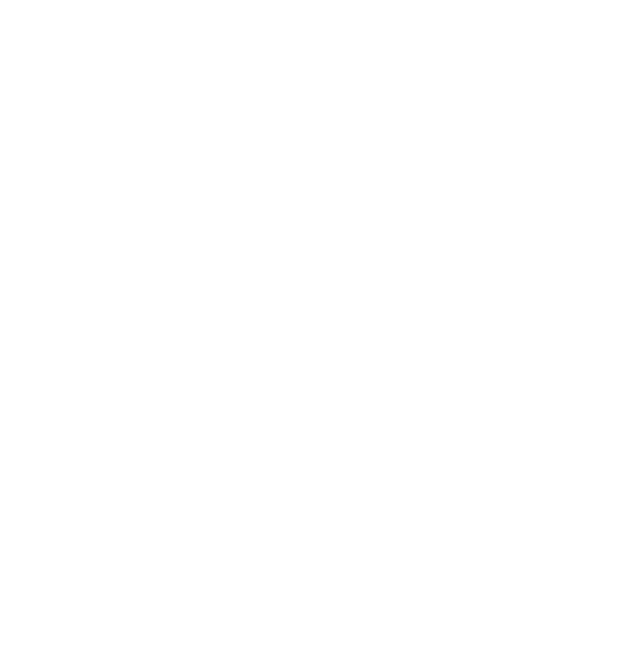
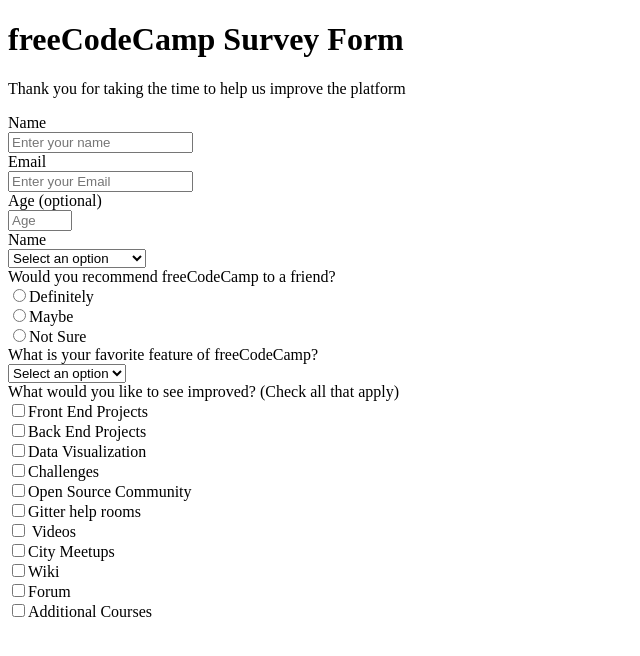
Before and after one commit to codingcity4747/Microverse_Trial_2_Ashraf_Jose, a plain HTML site: page index.html in a window 1280 px wide. Shown: the whole page, without its empty margins (0-640 px from the left). Drawn offline with Linux system fonts and the light colour scheme.

Commit message:
add html tags

```diff
--- a/index.html
+++ b/index.html
@@ -2,25 +2,69 @@
 <html lang="en">
   <head>
     <meta charset="UTF-8">
-    <title>Fork Me! FCC: Test Suite Template</title>
+    <title>Survey Page</title>
     <link rel="stylesheet" href="css/style.css">
   </head>
 
   <body>
+    <h1 id="title">freeCodeCamp Survey Form</h1>
+    <p id="description">
+      Thank you for taking the time to help us improve the platform
+    </p>
+
+    <form action="post" id="survey-form">
+      <label id="name-label" for="name">Name</label><br>
+      <input type="text" id="name" required placeholder="Enter your name"/><br>
+
+      <label id ="email-label" for="email">Email</label><br>
+      <input type="email" id="email-label" required placeholder="Enter your Email"/><br>
+      <label id="number-label" for="age">Age (optional)</label><br>
+      <input type="number" id="age" min="20" max="100" placeholder="Age"/><br>
+
+      <label for="name">Name</label><br>
+      <select id="dropdown">
+        <option value="default">Select an option</option>
+        <option value="student">Student</option>
+        <option value="full_time_job">Full Time Job</option>
+        <option value="full_time_learner">Full Time Learner</option>
+        <option value="prefare_not_to_say">Prefare NOt To Say</option>
+        <option value="other">Other</option>
+      </select><br>
+
+      <label for="recommendtion">Would you recommend freeCodeCamp to a friend?</label><br>
+      <input type="radio" id="recommendtion" value="definitely">Definitely<br>
+      <input type="radio" id="recommendtion" value="maybe">Maybe<br>
+      <input type="radio" id="recommendtion" value="not_sure">Not Sure<br>
+
+
+      <label for="feature">What is your favorite feature of freeCodeCamp?</label><br>
+      <select id="feature">
+        <option value="default">Select an option</option>
+        <option value="challenges">Challenges</option>
+        <option value="projects">Projects</option>
+        <option value="Community">Community</option>
+        <option value="open_source">Open Source</option>
+      </select><br>
+
+      <label for="improve">What would you like to see improved? (Check all that apply)</label><br>
+      <input type="checkbox" id="improve" value="frontend">Front End Projects<br>
+      <input type="checkbox" id="improve" value="backend">Back End Projects<br>
+      <input type="checkbox" id="improve" value="data_visualization">Data Visualization<br>
+
+      <input type="checkbox" id="improve" value="Challenges">Challenges<br>
+      <input type="checkbox" id="improve" value="Open_Source_Community">Open Source Community<br>
+      <input type="checkbox" id="improve" value="Gitter_help_rooms">Gitter help rooms<br>
+
+      <input type="checkbox" id="improve" value="Videos"> Videos<br>
+      <input type="checkbox" id="improve" value="City Meetups">City Meetups<br>
+      <input type="checkbox" id="improve" value="Wiki">Wiki<br>
+
+      <input type="checkbox" id="improve" value="Forum">Forum<br>
+      <input type="checkbox" id="improve" value="Additional_Courses">Additional Courses<br>
+    </form>
+
+
     <script src="https://cdn.freecodecamp.org/testable-projects-fcc/v1/bundle.js"></script>
-
-    <!--
-
-    Hello Camper!
-
-    For now, the test suite only works in Chrome!
-    Please read the README below in the JS Editor before beginning.
-    Feel free to delete this message once you have read it.
-    Good luck and Happy Coding!
-
-    - The freeCodeCamp Team
-
-    -->
     <script  src="js/index.js"></script>
   </body>
 </html>
```
